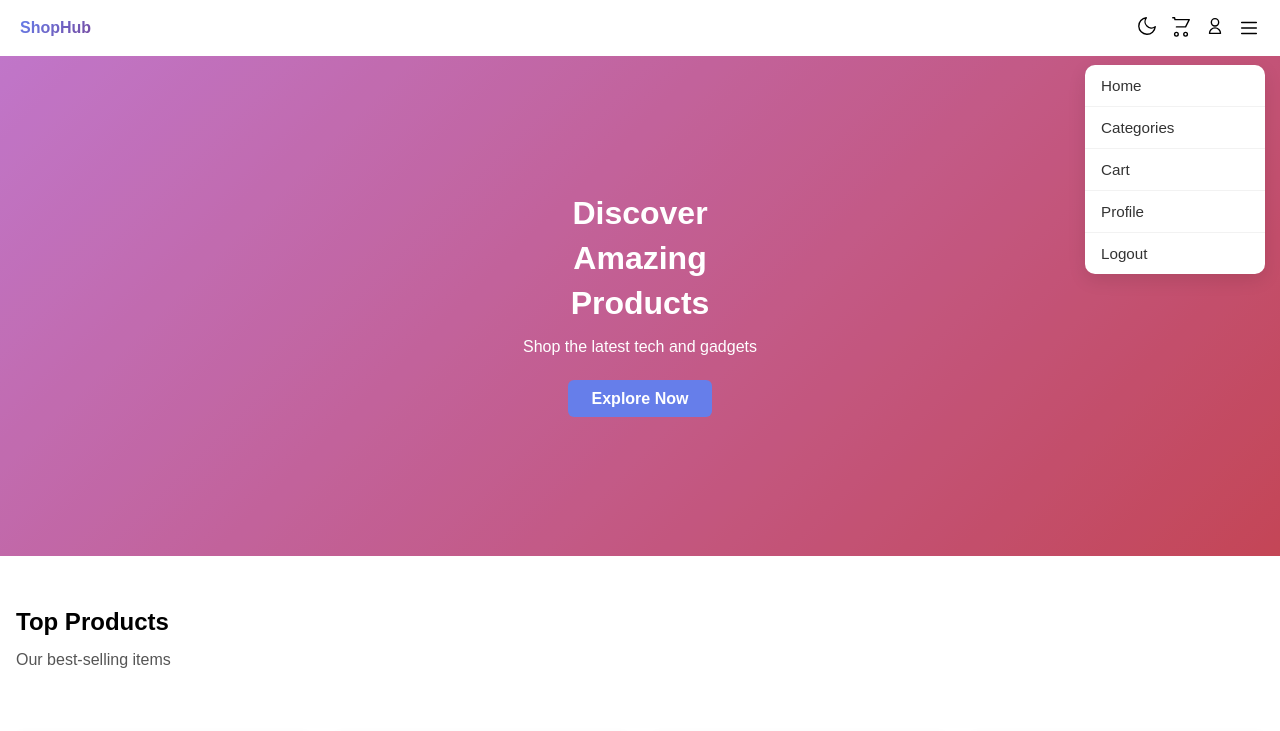
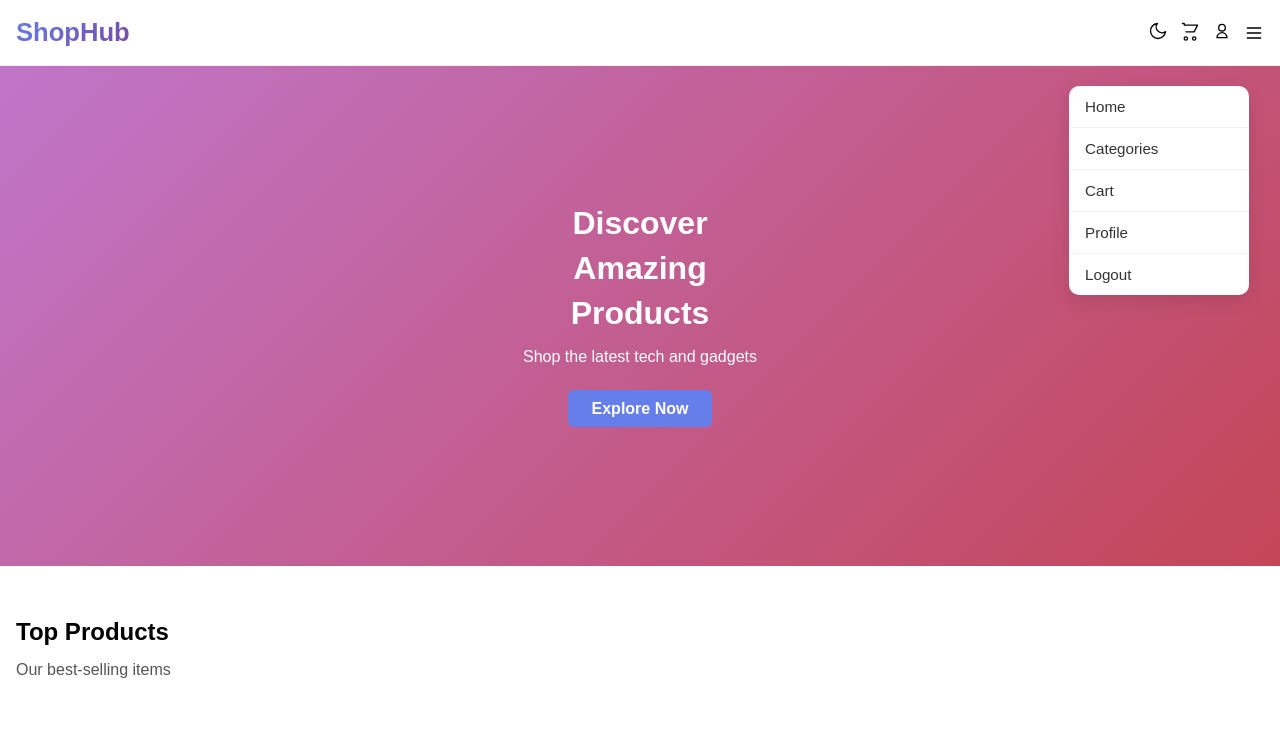
Before and after one commit to arjungautam0018-dev/Ecommerce-web, a website: page public/html/index.html in a window 1280 px wide. Both pictures are taken after a click on the element 1249 px from the left and 28 px from the top of the page. Shown: the top 731 px of the page. Drawn offline with Linux system fonts and the light colour scheme.

Commit message:
Chnages in nav bar and also cart delete system

```diff
--- a/public/css/cart.css
+++ b/public/css/cart.css
@@ -14,7 +14,7 @@ body {
     justify-content: space-between;
     align-items: center;
 
-    padding: 10px 12px;
+    padding: 18px 16px; /* taller navbar */
 
     background: #ffffff;
     border-bottom: 1px solid rgba(0,0,0,0.06);
@@ -25,7 +25,7 @@ body {
 /* Logo */
 .nav-bar-left h1 {
     margin: 0;
-    font-size: 16px;
+    font-size: 1.6rem; /* larger, scales with rem */
     font-weight: 700;
 
     background: linear-gradient(135deg, #667eea, #764ba2);
@@ -66,7 +66,7 @@ body {
 /* Dropdown */
 .quickies {
     position: absolute;
-    top: 48px;
+    top: 60px; /* matches navbar height */
     right: 0;
 
     width: 150px;
@@ -96,7 +96,7 @@ body {
 /* Links */
 .quickies a {
     padding: 10px 12px;
-    font-size: 0.9rem;
+    font-size: 1rem; /* readable on mobile */
     text-decoration: none;
     color: #333;
 
@@ -128,6 +128,7 @@ body {
     border: 1px solid rgba(0,0,0,0.1);
     border-radius: 14px;
     margin: 2rem 20px;
+    position: relative;
 }
 .img-product img{
  width: 70px;   /* or 80px */
@@ -138,13 +139,20 @@ body {
     border: 1px solid rgba(0,0,0,0.1);
     margin: 5px 0px 5px 5px;
 }
+.delete-product{
+    margin-left: auto;
+    cursor: pointer;
+}
 .delete-product svg{
     width: 20px;
     height: 20px;
     stroke-width: 1.5;
     position: relative;
     bottom: 14px;
-    left: 10px;
+    display: flex;
+    padding-right: 10px;
+
+
 }
 .delete-product svg:active{
     transform: scale(1.2);
--- a/public/css/index.css
+++ b/public/css/index.css
@@ -1,17 +1,23 @@
-body{
+/* Reset */
+body {
     margin: 0;
-        font-family: 'Poppins', 'Manrope', sans-serif;
+    font-family: 'Poppins', 'Manrope', sans-serif;
+}
 
-}
-/* Navbar container */
+/* Navbar */
 .navbar {
+    position: sticky;
+    top: 0;
+    z-index: 1000;
+
     display: flex;
     justify-content: space-between;
     align-items: center;
 
-    background-color: #fff;
-    padding: 15px 20px;
+    padding: 18px 16px; /* taller navbar */
 
+    background: #ffffff;
+    border-bottom: 1px solid rgba(0,0,0,0.06);
 }
 .shophub-nav{
     text-decoration: none;
@@ -19,7 +25,7 @@ body{
 /* Logo */
 .nav-bar-left h1 {
     margin: 0;
-    font-size: 16px;
+    font-size: 1.6rem; /* larger, scales with rem */
     font-weight: 700;
 
     background: linear-gradient(135deg, #667eea, #764ba2);
@@ -27,27 +33,86 @@ body{
     -webkit-text-fill-color: transparent;
 }
 
-
-/* Right side icons */
+/* Right icons */
 .nav-bar-right {
     display: flex;
     align-items: center;
-    gap: 12px; /* smaller gap for mobile */
+    gap: 12px;
+    position: relative;
 }
 
-/* SVG icons */
+/* Icons */
 .icons-svg-nav {
-    width: 22px;
-    height: 22px;
-    stroke-width: 1.5; /* lighter than desktop */
+    width: 20px;
+    height: 20px;
+    stroke-width: 1.6;
+
     cursor: pointer;
-    transition: transform 0.15s ease; /* slight animation */
+    transition: transform 0.15s ease;
 }
 
-/* Slight hover/tap effect */
-.icons-svg-nav:hover {
-    transform: scale(1.1);
+/* Tap effect */
+.icons-svg-nav:active {
+    transform: scale(1.15);
 }
+
+/* Hamburger */
+.hamburger {
+    display: flex;
+    align-items: center;
+    cursor: pointer;
+}
+
+/* Dropdown */
+.quickies {
+    position: absolute;
+    top: 60px; /* matches navbar height */
+    right: 0;
+
+    width: 150px;
+
+    background: #fff;
+    border-radius: 10px;
+
+    box-shadow: 0 6px 16px rgba(0,0,0,0.1);
+
+    display: flex;
+    flex-direction: column;
+
+    opacity: 0;
+    transform: translateY(-8px);
+    pointer-events: none;
+
+    transition: all 0.2s ease;
+}
+
+/* Show menu */
+.quickies.show {
+    opacity: 1;
+    transform: translateY(0);
+    pointer-events: auto;
+}
+
+/* Links */
+.quickies a {
+    padding: 10px 12px;
+    font-size: 1rem; /* readable on mobile */
+    text-decoration: none;
+    color: #333;
+
+    border-bottom: 1px solid rgba(0,0,0,0.05);
+}
+
+/* Last item */
+.quickies a:last-child {
+    border-bottom: none;
+}
+
+/* Tap feedback */
+.quickies a:active {
+    background: #f2f2f2;
+}
+
 
 .constant-change {
     position: relative;
```
Also changed, not shown: public/html/cart.html (+3 -0 lines).
